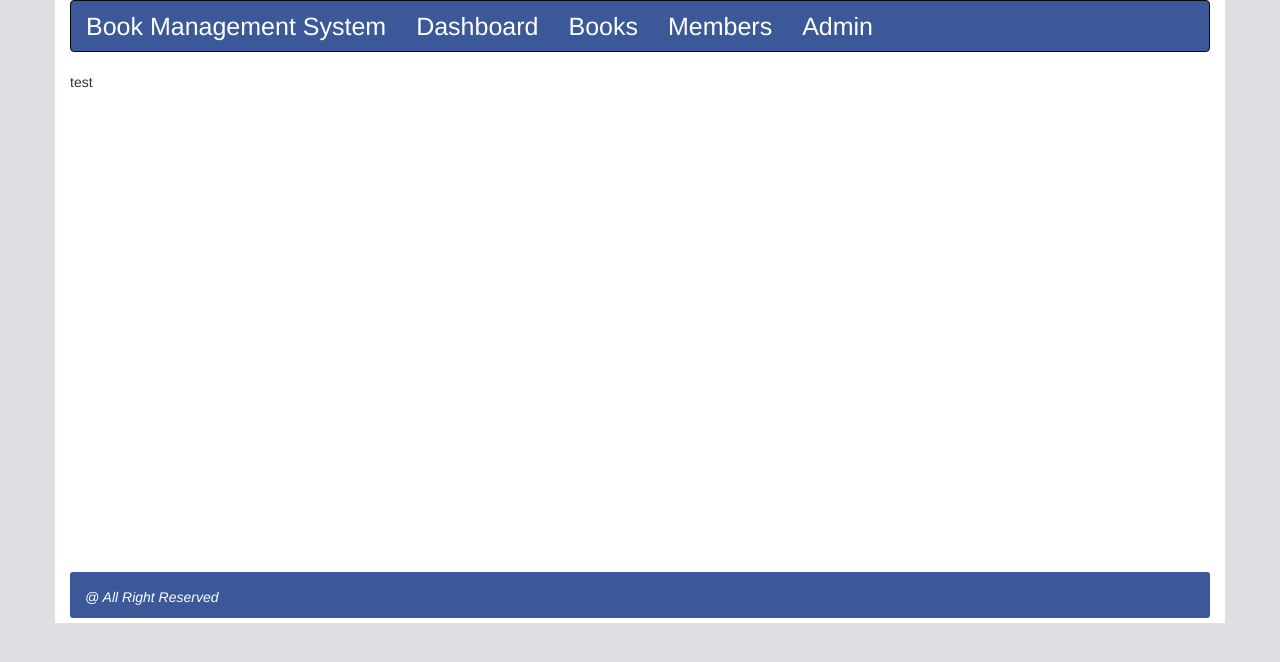
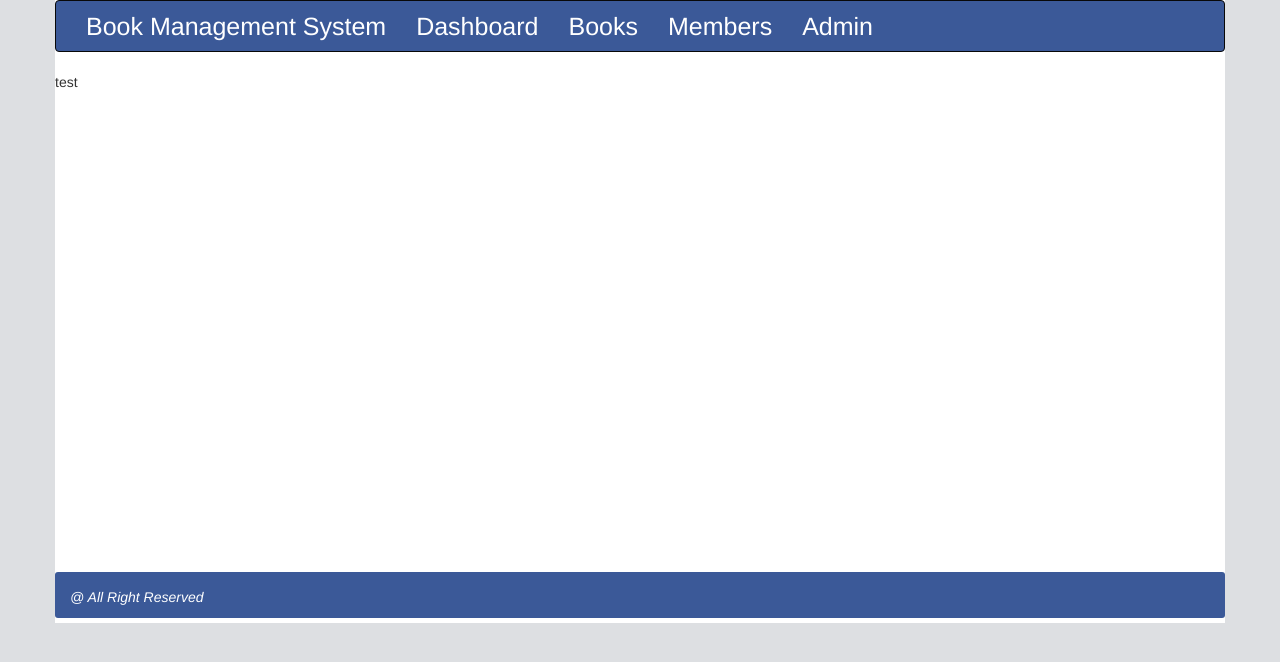
Before and after one commit to tsuryap/BookManagement, a website: page index.html in a window 1280 px wide. Drawn offline with nearby package versions, Linux system fonts and the light colour scheme.

Commit message:
add new files

```diff
--- a/components/common/nav.html
+++ b/components/common/nav.html
@@ -1,5 +1,5 @@
-<header>
-    <nav class="navbar navbar-inverse headercls">
+<nav class="navbar navbar-inverse headercls">
+    <div class="container-fluid">
         <ul class="nav navbar-nav">
             <li><a class='navFirstChild'>Book Management System</a></li>
             <li><a>Dashboard</a></li>
@@ -7,5 +7,5 @@
             <li><a>Members</a></li>
             <li><a>Admin</a></li>
         </ul>
-    </nav>
-</header>
+    </div>
+</nav>
--- a/styleSheets/app.css
+++ b/styleSheets/app.css
@@ -25,6 +25,7 @@ footer {
 
 .mainContCls {
     background-color: white;
+    padding: 0px;
 }
 
 .footerContent {
```
Also changed, not shown: index.html (+1 -1 lines).
